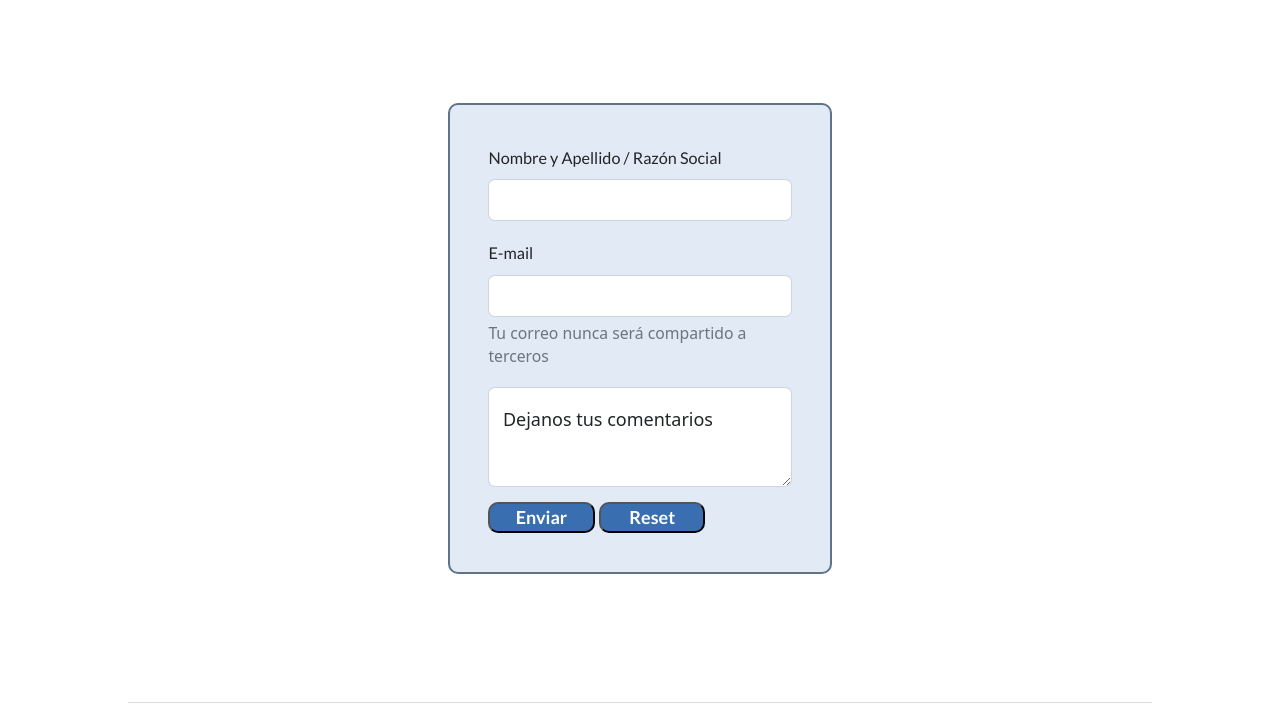
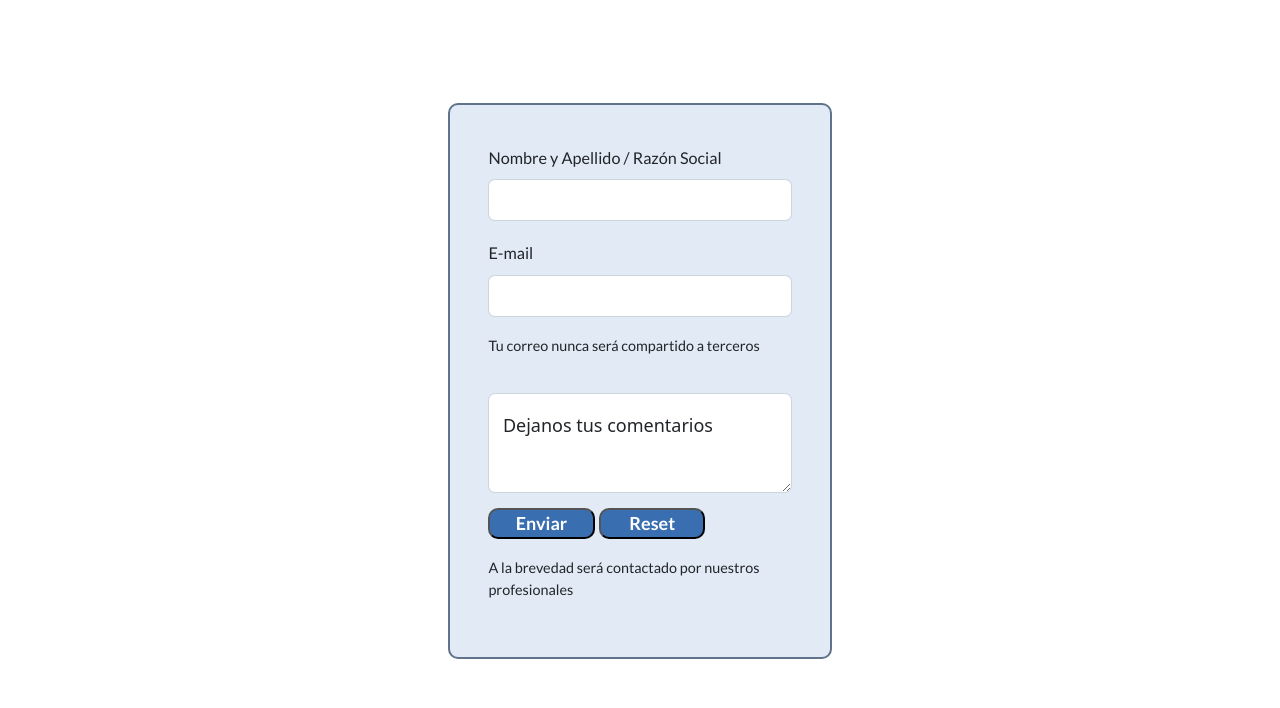
Before and after one commit to ArielGast/WebEmpresa, a website: page paginas/contacto.html in a window 1280 px wide. Shown: the part 551-1259 px from the top of the page. Drawn offline with nearby package versions, Linux system fonts and the light colour scheme.

Commit message:
borro codigo comentado y agrego p

```diff
--- a/paginas/contacto.html
+++ b/paginas/contacto.html
@@ -61,28 +61,17 @@
                 <div class="mb-3">
                     <label for="user_email" class="form-label">E-mail</label>
                     <input type="email" name="user_email" class="form-control" id="user_email" aria-describedby="emailHelp">
-                    <div id="emailHelp" class="form-text">Tu correo nunca será compartido a terceros</div>
+                    <p>Tu correo nunca será compartido a terceros</p>
                 </div>
                 <div class="form-floating">
                     <textarea class="form-control" name="Mensaje" placeholder="Leave a comment here" id="Mensaje" style="height: 100px"></textarea>
                     <label for="Mensaje">Dejanos tus comentarios</label>
                 </div>
-                <!-- <div class="form-check">
-                    <input class="form-check-input" type="radio" name="flexRadio" id="flexRadio">
-                    <label class="form-check-label" for="flexRadio">
-                        Soy Cliente
-                    </label>
-                </div>
-                <div class="form-check">
-                    <input class="form-check-input" type="radio" name="flexRadio" id="flexRadio" checked>
-                    <label class="form-check-label" for="flexRadio">
-                        No soy cliente
-                    </label>
-                </div> -->
                 <div class="botonera">
                     <button type="submit" class="btn2">Enviar</button>
                     <button type="button" class="btn2">Reset</button>
                 </div>
+                <p>A la brevedad será contactado por nuestros profesionales</p>
             </form>
         </main>
         <footer>
--- a/scss/layout/_contacto.scss
+++ b/scss/layout/_contacto.scss
@@ -23,6 +23,10 @@ form {
     margin: 10% auto;
     padding: 3%;
     background-color: map-get($colores,c4);
+    p {
+        @include estilo-tipograf($font-secundaria,0.8rem,400);
+        margin-top: 1rem;
+    }
 }
 .form-label {
     @include estilo-tipograf($font-secundaria,0.9rem,400);
```
Also changed, not shown: css/main.css.
